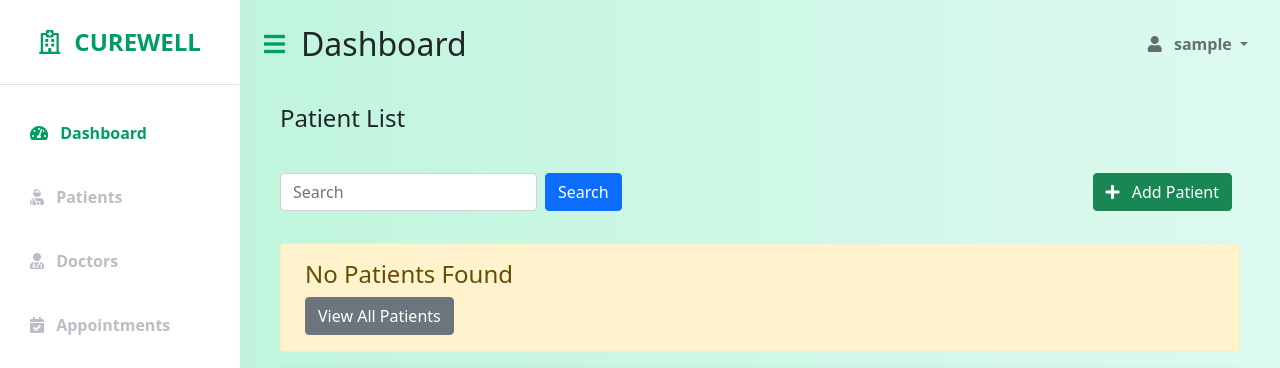
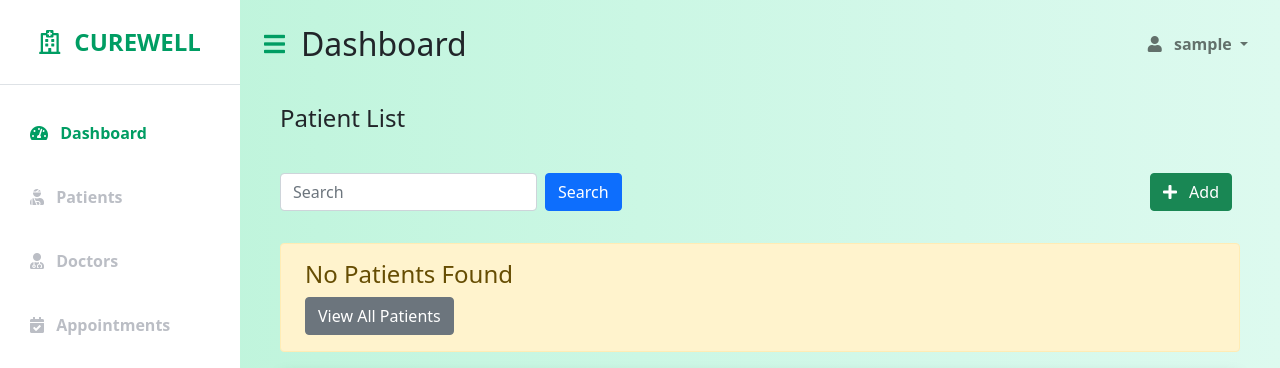
Before and after one commit to Curewell-Homeo-Clinic/admin-system, a Django app: page /patients/ in a window 1280 px wide. Shown: the top 368 px of the page. Run offline with Django 3.2, Linux system fonts and the light colour scheme; the visitor is signed in with stand-in values (Sample User, id 1); data that the repository does not hold is empty; some libraries are stand-ins or nearby versions.

Commit message:
chore: renamed add buttons on utility bars

```diff
--- a/templates/appointments/appointment_list_utility_bar.html
+++ b/templates/appointments/appointment_list_utility_bar.html
@@ -10,7 +10,7 @@
 		<button class="btn btn-success mx-2">
 			<a class="text-light" style="text-decoration: none;" href="/admin/patients/appointment/add/">
 				<i class="fas fa-plus me-2"></i>
-				Add Appointment
+				Add
 			</a>
 		</button>
 	</div>
--- a/templates/patients/list_page_utility_bar.html
+++ b/templates/patients/list_page_utility_bar.html
@@ -9,7 +9,7 @@
 		<a role="button" class="btn btn-success mx-2" style="text-decoration: none;"
 			href="/admin/patients/patient/add/">
 			<i class="fas fa-plus me-2"></i>
-			Add Patient
+			Add
 		</a>
 	</div>
 </div>
```
